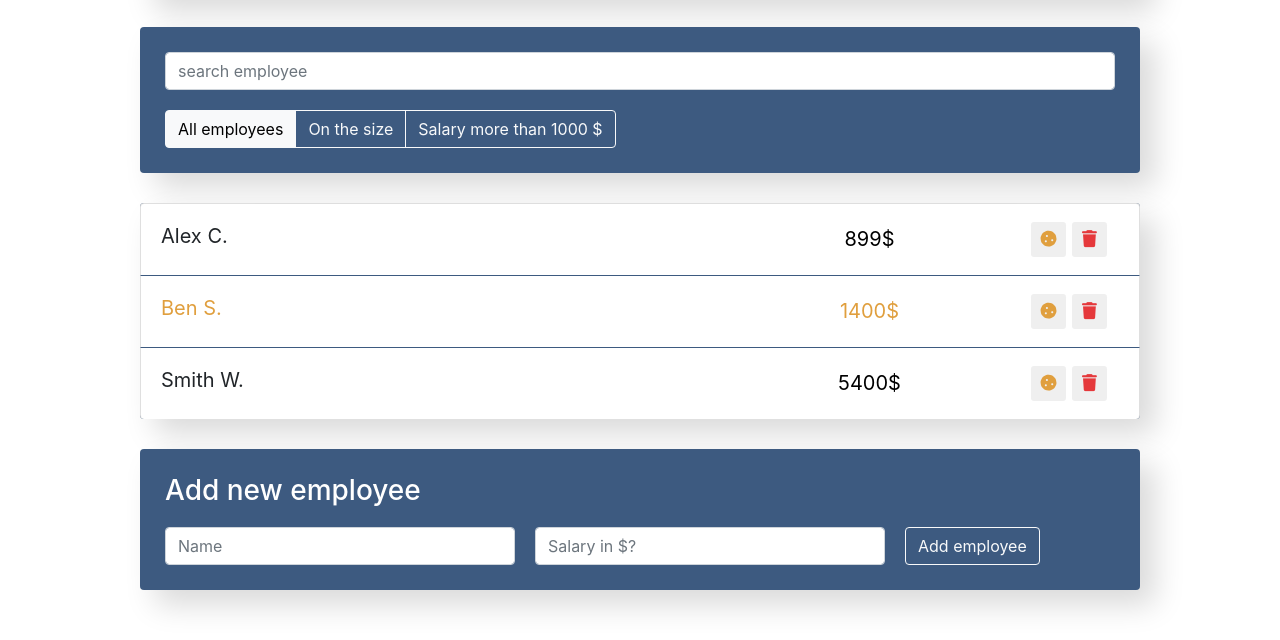
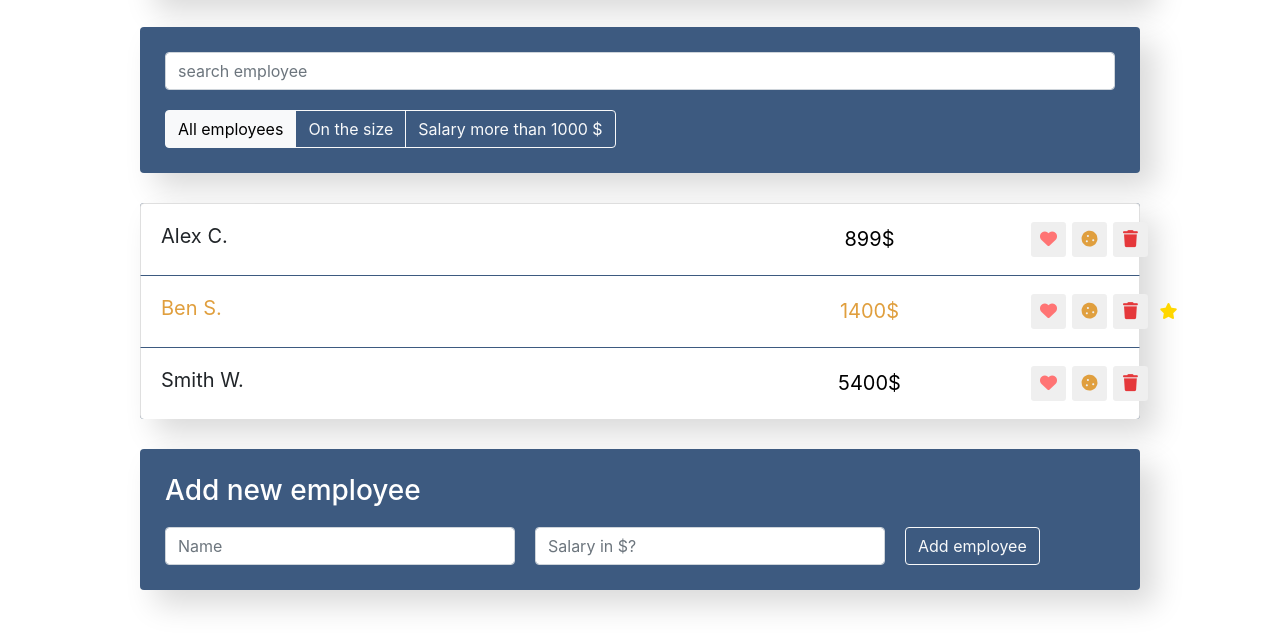
Before and after one commit to ErikKopcha/react-employees, a React app: page / in a window 1280 px wide. Shown: the part 252-892 px from the top of the page. Built offline with nearby package versions, Linux system fonts and the light colour scheme.

Commit message:
update: employee list

```diff
--- a/src/components/app/app.js
+++ b/src/components/app/app.js
@@ -12,9 +12,9 @@
     super(props);
 
     this.data = [
-        { name: 'Alex C.', salary: 899, id: 0, increase: false },
-        { name: 'Ben S.', salary: 1400, id: 1, increase: true },
-        { name: 'Smith W.', salary: 5400, id: 2, increase: false },
+        { name: 'Alex C.', salary: 899, id: 0, increase: false, isLike: false },
+        { name: 'Ben S.', salary: 1400, id: 1, increase: true, isLike: true },
+        { name: 'Smith W.', salary: 5400, id: 2, increase: false, isLike: false },
     ];
   }
 
--- a/src/components/employees-list-item/employees-list-item.js
+++ b/src/components/employees-list-item/employees-list-item.js
@@ -7,16 +7,47 @@
 
         this.name = this.props.name;
         this.salary = this.props.salary;
-        this.increase = this.props.increase;
+
+        this.state = {
+            increase: this.props.increase,
+            isLike: this.props.isLike,
+        };
+    }
+
+    onIncrease(event) {
+        this.setState(({increase}) => ({
+            increase: !increase
+        }));
+    }
+
+    setLike(event) {
+        this.setState(({isLike}) => ({
+            isLike: !isLike
+        }));
     }
 
     render() {
+        this.increase = this.state.increase;
+        this.isLike = this.state.isLike;
+
         return (
-            <li className={`list-group-item d-flex justify-content-between ${this.increase ? 'increase' : ''}`}>
+            <li
+                className={`list-group-item d-flex justify-content-between
+                    ${this.increase ? 'increase' : ''}
+                    ${this.isLike ? 'like' : ''}
+                `}>
+
                 <span className="list-group-item-label">{this.name}</span>
                 <input type="text" className="list-group-item-input" defaultValue={this.salary + '$'}/>
                 <div className='d-flex justify-content-center align-items-center'>
                     <button type="button"
+                        onClick={(e) => this.setLike(e)}
+                        className="btn-like btn-sm ">
+                        <i className="fas fa-heart"></i>
+                    </button>
+
+                    <button type="button"
+                        onClick={(e) => this.onIncrease(e)}
                         className="btn-cookie btn-sm ">
                         <i className="fas fa-cookie"></i>
                     </button>
--- a/src/components/employees-list-item/employees-list-item.scss
+++ b/src/components/employees-list-item/employees-list-item.scss
@@ -28,6 +28,10 @@
     font-size: 17px;
     border: none;
     cursor: pointer;
+}
+
+.list-group-item .btn-like {
+    color: #ff7474;
 }
 
 .list-group-item .btn-cookie {
```
